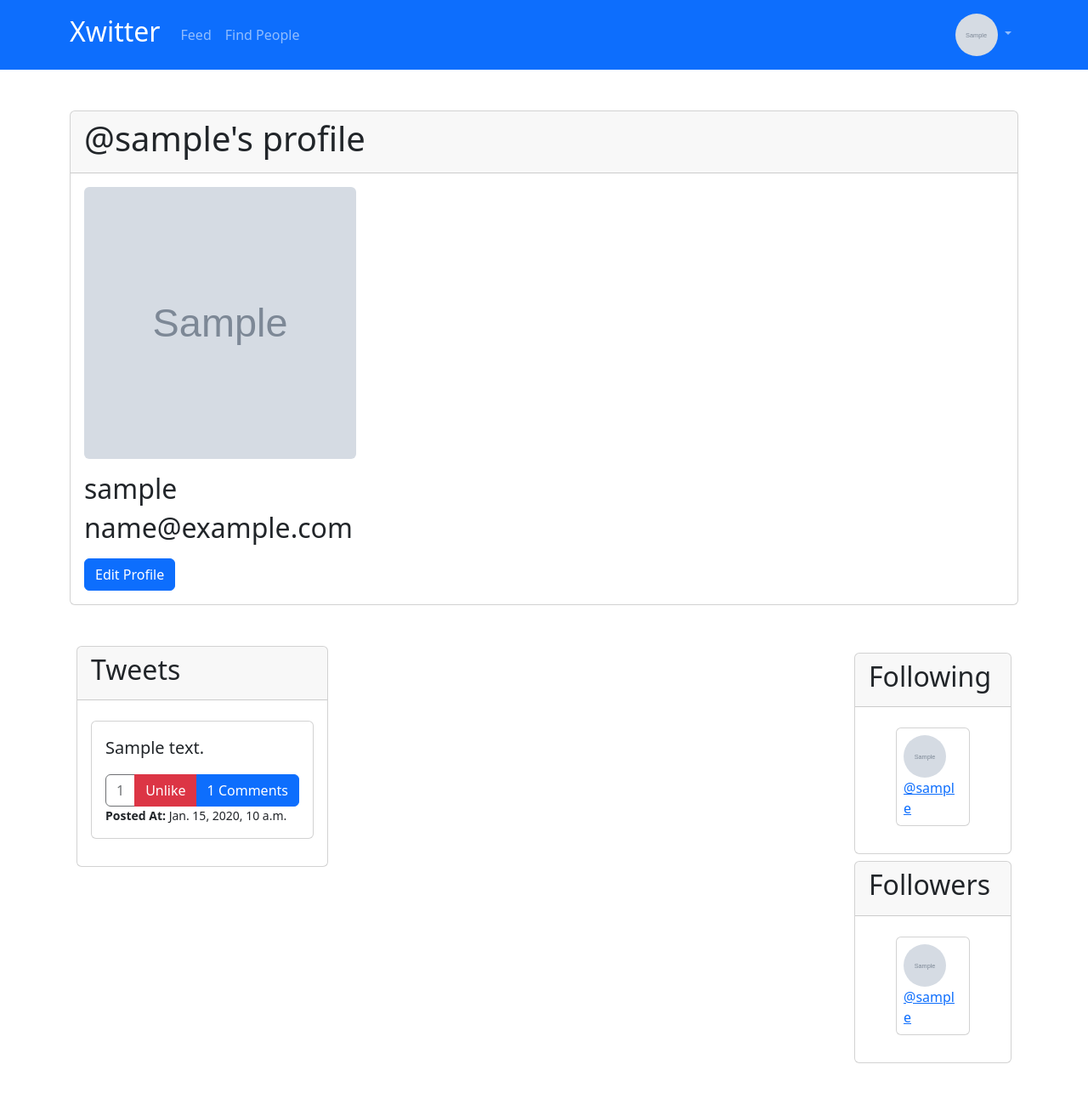
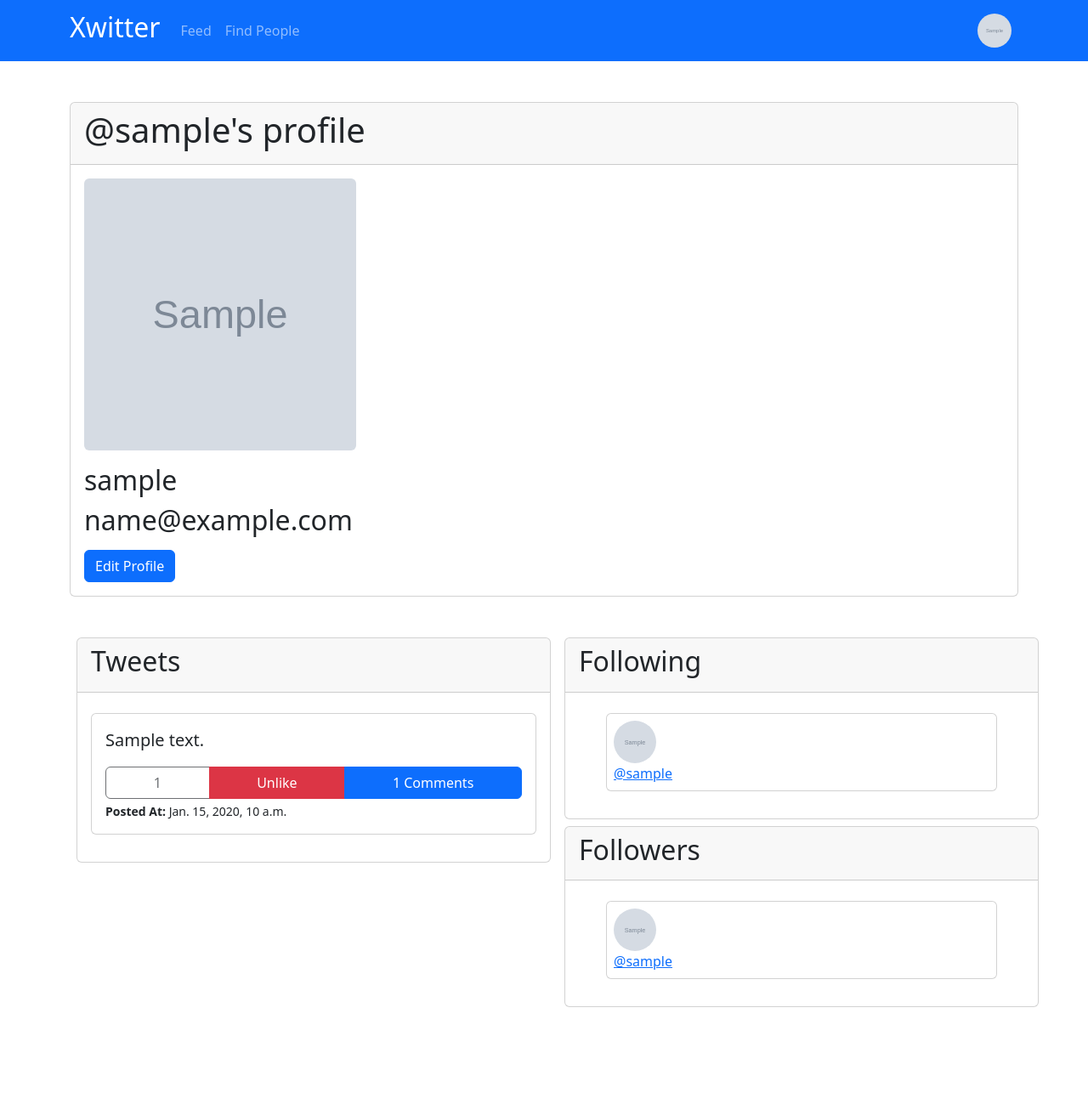
Before and after one commit to utshodebravestone/xwitter, a Django app: page /profile/1 in a window 1280 px wide. Shown: the whole page at 85% size. After the commit the page ends 1185 px from the top, so only its background shows below. Run offline with Django 4.2, Linux system fonts and the light colour scheme; a user stored in the database is signed in; tables that the repository leaves empty hold one stand-in row (values such as "Sample post"); grey boxes marked "Sample" are stand-in pictures.

Commit message:
fixed some style issues

```diff
--- a/templates/base/profile.html
+++ b/templates/base/profile.html
@@ -66,8 +66,8 @@
   </div>
 </div>
 
-<div class="d-lg-flex align-items-start justify-content-between">
-  <div class="card mx-2">
+<div class="d-lg-flex align-items-start">
+  <div class="card mx-2 col-6">
     <div class="card-header">
       <h2>Tweets</h2>
     </div>
@@ -89,13 +89,15 @@
             {{ tweet.comments.count }} Comments
           </a>
         </div>
-        <small><strong>Posted At: </strong>{{ tweet.created_at }} </small>
+        <small class="mt-1"
+          ><strong>Posted At: </strong>{{ tweet.created_at }}
+        </small>
       </li>
       {% endfor %}
     </ul>
   </div>
 
-  <div class="mx-2 mt-2">
+  <div class="mx-2 mt-2 mt-lg-0 col-6">
     <div class="card mb-2">
       <div class="card-header">
         <h2>Following</h2>
--- a/templates/partials/header.html
+++ b/templates/partials/header.html
@@ -46,8 +46,8 @@
           {% if user.is_authenticated %}
           <li class="nav-item dropdown">
             <a
-              class="nav-link dropdown-toggle"
-              href="#"
+              class="nav-link"
+              href=""
               role="button"
               data-bs-toggle="dropdown"
               aria-expanded="false"
@@ -56,8 +56,8 @@
               <img
                 src="{{ user.profile.image.url }}"
                 alt="{{ user.username }}"
-                height="50"
-                width="50"
+                height="40"
+                width="40"
                 style="object-fit: cover"
                 class="rounded-circle"
               />
@@ -65,8 +65,8 @@
               <img
                 src="https://ui-avatars.com/api/?name={{ user.username | lower }}"
                 alt="{{ user.username }}"
-                height="50"
-                width="50"
+                height="40"
+                width="40"
                 style="object-fit: cover"
                 class="rounded-circle"
               />
```
